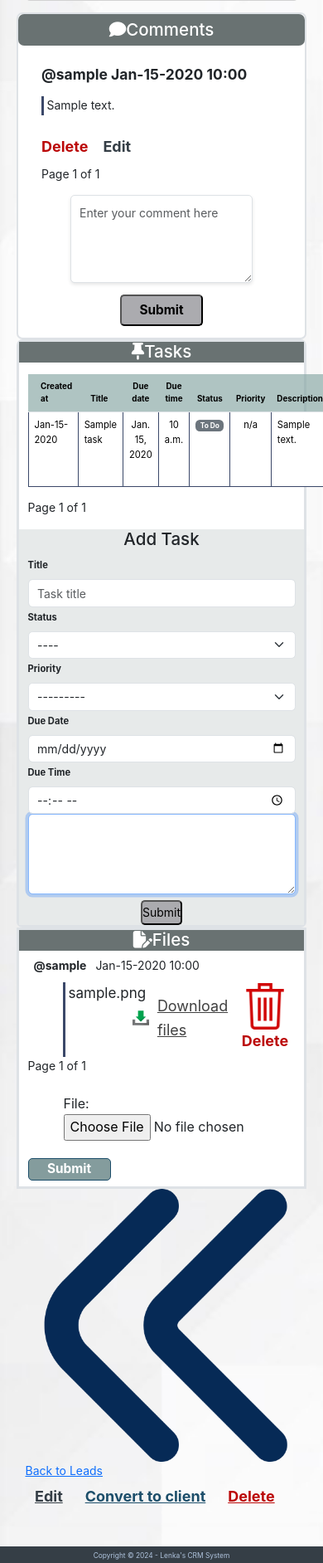
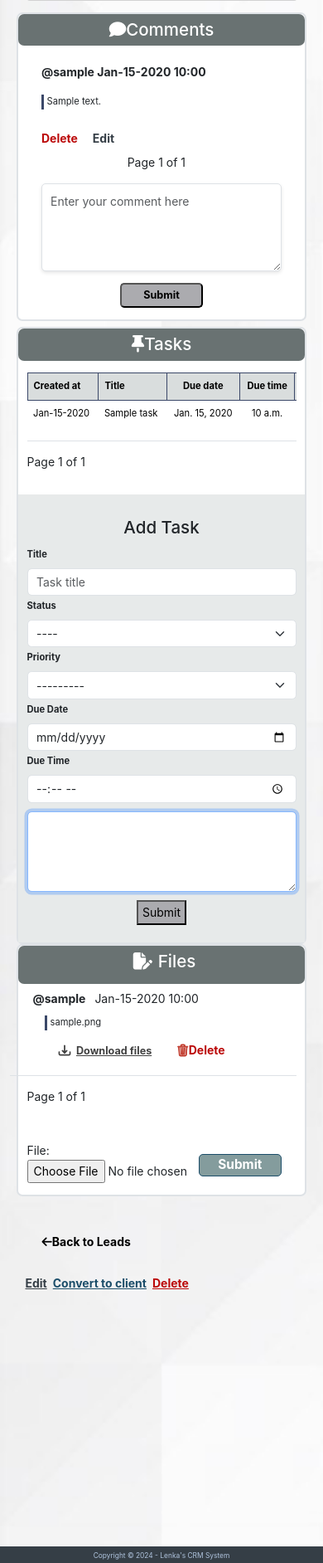
Before and after one commit to lenkamac/CrmSystem, a Django app: page /dashboard/leads/1/ in a window 390 px wide. Shown: the part 522-2406 px from the top of the page at 83% size. Run offline with Django 5.2, Linux system fonts and the light colour scheme; a user stored in the database is signed in; tables that the repository leaves empty hold one stand-in row (values such as "Sample post"); some libraries are stand-ins or nearby versions.

Commit message:
responsiv small device leads detail page rest

```diff
--- a/lead/static/lead/css/lead.css
+++ b/lead/static/lead/css/lead.css
@@ -60,5 +60,7 @@
     .lead-detail-table td {
         font-size: 0.9rem;
     }
-
+    #convert {
+        font-size: 1rem;
+    }
 }
--- a/lead/templates/lead/lead_detail.html
+++ b/lead/templates/lead/lead_detail.html
@@ -151,13 +151,13 @@
                     <div class="col-lg-12 mt-3 pt-2">
                         <div class="row mx-2 mt-0 bg-transparent">
                             {% for comment in comments %}
-                                <div class="col-lg-12 mb-lg-0" style="height: 30px;">
-                                    <p class="fw-bolder fs-5 mb-0">
+                                <div class="col-lg-12 mb-0">
+                                    <div class="fw-bolder fs-6 mb-0">
                                         @{{ comment.created_by }} {{ comment.created_at|date:"M-d-Y H:i" }}
-                                    </p>
+                                    </div>
                                 </div>
                                 <div class="col-lg-12 comment-content">
-                                    <div class="files-p pt-0 mt-0">
+                                    <div class="files-p">
                                         {{ comment.content|linebreaks }}
                                     </div>
                                 </div>
@@ -170,7 +170,7 @@
                                                 {% csrf_token %}
                                                 <button type="submit" class="btn-delete"
                                                         onclick="return confirm('Are you sure you want to delete this comment?');"
-                                                        style="font-size: 18px; border: none; background-color: transparent">
+                                                        style="border: none; background-color: transparent">
                                                     Delete
                                                 </button>
                                             </form>
@@ -212,7 +212,7 @@
                             <!-- Pagination -->
                             <div class="col-lg-12">
                                 <div class="row justify-content-center">
-                                    <div class="col-lg-4 text-center">
+                                    <div class="col-4 text-center">
                                         <nav>
                                             <ul class="pagination">
                                                 {% if comments.has_previous %}
@@ -234,7 +234,7 @@
                                 <form method="post" action="{% url 'lead:add_comment' lead.id %}">
                                     {% csrf_token %}
                                         <div class="col-lg-12">
-                                            <div class="row mx-5 comment-row justify-content-center">
+                                            <div class="row mx-2 comment-row justify-content-center">
                                                 <div class="col-lg-12"> <!-- Make the text area full width -->
                                                     <textarea name="content" class="form-control w-100 comment-form" rows="4"
                                                               placeholder="Enter your comment here"></textarea>
@@ -252,40 +252,41 @@
                     </div>
                 </div>
                 <!--Task section-->
-                <div class="row bg-white rounded-3 border border-3 mt-lg-4">
-                    <div class="col-lg-12" style="background-color: #697272;">
-                        <h3 class="py-lg-2 my-0 text-center text-white">
-                            <i class="fa fa-thumb-tack px-lg-2" aria-hidden="true"></i>Tasks</h3>
+                <div class="row bg-white rounded-3 border border-2 justify-content-sm-center mt-2">
+                    <div class="col-lg-12 rounded-3" style="background-color: #697272;">
+                        <h3 class="text-white text-center pt-2">
+                            <i class="fa fa-thumb-tack mx-lg-2 px-lg-2" aria-hidden="true"></i>Tasks</h3>
                     </div>
                     <div class="col-lg-12">
                         <div class="row mx-lg-2 mt-3 bg-transparent">
                             <div class="col-12">
-                                <table class="table mt-lg-3 w-100" id="task-table">
-                                    <thead>
+                                <div class="table-responsive-custom">
+                                    <table class="table">
+                                        <thead class="th-custom">
                                             <tr>
-                                            <th scope="col" class="text-start" style="width: 160px; padding-left: 15px; background-color: rgba(137, 168, 165, 0.68);">Created at</th>
-                                            <th scope="col" class="text-start" style="width: auto; padding-left: 15px; background-color: rgba(137, 168, 165, 0.68);">Title</th>
-                                            <th scope="col" class="text-center" style="width: 120px; background-color: rgba(137, 168, 165, 0.68);">Due date</th>
-                                            <th scope="col" class="text-center" style="width: 120px; background-color: rgba(137, 168, 165, 0.68);">Due time</th>
-                                            <th scope="col" class="text-center" style="width: 80px; background-color: rgba(137, 168, 165, 0.68);">Status</th>
-                                            <th scope="col" class="text-center" style="width: 80px; background-color: rgba(137, 168, 165, 0.68);">Priority</th>
-                                            <th scope="col" class="text-start" style="width: auto; background-color: rgba(137, 168, 165, 0.68);">Description</th>
-                                            <th scope="col" class="text-center" style="width: 150px; background-color: rgba(137, 168, 165, 0.68);">Action</th>
+                                                <th scope="col" class="text-start text-nowrap" >Created at</th>
+                                                <th scope="col" class="text-start">Title</th>
+                                                <th scope="col" class="text-center text-nowrap">Due date</th>
+                                                <th scope="col" class="text-center text-nowrap">Due time</th>
+                                                <th scope="col" class="text-center">Status</th>
+                                                <th scope="col" class="text-center">Priority</th>
+                                                <th scope="col" class="text-start">Description</th>
+                                                <th scope="col" class="text-center">Action</th>
                                             </tr>
                                         </thead>
                                         <tbody>
                                             {% for task in tasks %}
                                                 <tr>
-                                                <td class="text-start">{{ task.created_at|date:'M-d-Y' }}</td>
-                                                <td class="text-start">{{ task.title }}</td>
-                                                <td class="text-center">
+                                                    <td class="text-start text-nowrap">{{ task.created_at|date:'M-d-Y' }}</td>
+                                                    <td class="text-start text-nowrap">{{ task.title }}</td>
+                                                    <td class="text-center text-nowrap">
                                                         {% if task.due_date %}
                                                             {{ task.due_date }}
                                                         {% else %}
-                                                        <span class="text-muted">No due date</span>
+                                                            <span class="text-muted text-nowrap">No due date</span>
                                                         {% endif %}
                                                     </td>
-                                                <td class="text-center">
+                                                    <td class="text-center text-nowrap">
                                                         {% if task.due_time %}
                                                             {{ task.due_time }}
                                                         {% else %}
@@ -318,7 +319,7 @@
                                                             <span>n/a</span>
                                                         {% endif %}
                                                     </td>
-                                                <td class="text-start">
+                                                    <td class="text-start text-nowrap">
                                                         <span style="font-weight: normal;" title="{{ task.description|escape }}">
                                                             {{ task.description|truncatewords:8 }}
                                                         </span>
@@ -348,6 +349,7 @@
                                         </tbody>
                                     </table>
                                 </div>
+                            </div>
                             <div class="col-lg-12">
                                 <div class="row justify-content-center">
                                     <div class="col-lg-4 text-center">
@@ -367,7 +369,7 @@
                             </div>
                         </div>
                     </div>
-                    <div class="col-lg-12 mt-lg-3 py-lg-4" style="background-color: #e7eaea;">
+                    <div class="col-lg-12 mt-3 py-4" style="background-color: #e7eaea;">
                         <!-- The task creation form: -->
                         <div class="row mx-lg-2 px-lg-3">
                             <form method="post" action="{% url 'task:task_add_lead' lead.id %}">
@@ -375,7 +377,7 @@
                                 <div class="col-lg-12">
                                     <div class="row">
                                         <div class="col-lg-12 text-center pb-lg-2">
-                                            <h3 class="py-lg-2">Add Task</h3>
+                                            <h3 class="pt-2">Add Task</h3>
                                         </div>
                                         <div class="col-lg-4 py-lg-1">
                                             <div class="row justify-content-center">
@@ -423,13 +425,13 @@
                                         </div>
                                     </div>
                                 </div>
-                                <div class="col-lg-12 py-lg-1">
+                                <div class="col-12 mt-2 py-1">
                                     <textarea name="description" class="form-control w-100" rows="4"
                                               placeholder="Description" autofocus>
                                     </textarea>
                                 </div>
                                 <div class="col-lg-12 pt-2 text-center">
-                                    <button type="submit" class="add-button" style="border-radius: 5px;">
+                                    <button type="submit" class="add-button py-sm-1">
                                             Submit
                                     </button>
                                 </div>
@@ -438,45 +440,45 @@
                     </div>
                 </div>
                 <!-- file section -->
-                <div class="row mx-lg-2 bg-white border border-3 mt-lg-4">
-                    <div class="col-lg-12" style="background-color: #697272;">
-                        <h3 class="py-lg-2 my-0 text-center text-white">
-                            <i class="fa-solid fa-file-pen mx-lg-1 px-lg-1"></i>Files
+                <div class="row mx-lg-2 bg-white border border-2 rounded-3 mt-lg-4">
+                    <div class="col-lg-12 rounded-3" style="background-color: #697272;">
+                        <h3 class="py-2 text-center text-white">
+                            <i class="fa-solid fa-file-pen mx-1 px-1"></i>Files
                         </h3>
                     </div>
                     {% for file in lead.files.all %}
-                        <div class="col-lg-12">
-                            <div class="row">
+                        <div class="col-12">
+                            <div class="row justify-content-sm-start">
                                 <div class="col-12 mt-2">
                                     <strong class="px-2">@{{ file.created_by }}</strong>
                                     {{ file.created_at|date:"M-d-Y H:i" }}
                                 </div>
                             </div>
-                            <div class="row mx-5 pt-1 justify-content-center">
-                                <div class="files-p col-6" style="font-size:17px;">
+                            <div class="row mx-4 pt-1 justify-content-sm-start">
+                                <div class="files-p col-sm-12">
                                     {{ file.file.name|basename }}
                                 </div>
                                  <!-- Download Button, Delete Button -->
-                                <div class="col-6 d-inline-flex align-items-center justify-content-center">
-                                    <img src="{% static 'images/input.png' %}" alt="input" class="download-icon">
-                                    <a href="{{ file.file.url }}" class="download-a">Download files</a>
+                                <div class="col-sm-12 pt-2 d-flex align-items-center gap-3 flex-wrap">
+                                    <a href="{{ file.file.url }}" class="download-a mb-0">
+                                        <i class="bi bi-download px-2 icon-bold fs-6"></i>Download files
+                                    </a>
 
                                     <!-- Delete Button -->
-                                    <form action="{% url 'lead:delete_file' lead.id file.id %}" method="post"
-                                          style="display:inline;">
+                                    <form action="{% url 'lead:delete_file' lead.id file.id %}" method="post">
                                       {% csrf_token %}
-                                      <button type="submit" class="btn btn-delete px-lg-4" style="display: inline;"
+                                      <button type="submit" class="btn btn-delete"
                                               onclick="return confirm('Are you sure you want to delete this file?');">
-                                            <img src="{% static 'images/empty.png' %}" alt="empty" height="20" class="px-lg-1">Delete
+                                            <i class="bi bi-trash3 icon-bold fs-6"></i>Delete
                                       </button>
                                     </form>
                                 </div>
                             </div>
                         </div>
                     {% endfor %}
-                    <div class="row mx-lg-2">
+                    <div class="row border-top mt-3 pt-3 justify-content-center">
                         <!-- Pagination -->
-                        <div class="col-lg-12">
+                        <div class="col-lg-12 text-center">
                             <div class="row justify-content-center">
                                 <div class="col-lg-4 text-center">
                                     <nav>
@@ -495,56 +497,41 @@
                         </div>
                     </div>
                     <!-- Add file form -->
-                    <div class="pt-lg-2">
-                        <form method="post" action="{% url 'lead:add_file' lead.id %}" enctype="multipart/form-data">
+                    <div class="row mt-3">
+                        <div class="col-12 pt-2">
+                            <form method="post" action="{% url 'lead:add_file' lead.id %}" enctype="multipart/form-data"
+                             class="row g-2 align-items-center">
                             {% csrf_token %}
-                            <div class="col-lg-6 align-items-start">
-                                <div class="row mx-lg-3 px-lg-3 py-lg-1 justify-content-center">
-                                    <div class="col-9 text-start pt-2" style="font-size:16px;">
+                                <div class="col-8 pt-2">
                                     {{ fileform.as_p }}
                                 </div>
-                                    <div class="col-lg-3 py-2">
+                                <div class="col-4">
                                     <button class="form-submit-btn">Submit</button>
-                                    </div>
-                                </div>
                                 </div>
                             </form>
                         </div>
                     </div>
                 </div>
+            </div>
 
-            <div class="col-lg-12 mt-lg-3 px-lg-4 pt-lg-2">
+            <div class="col-12 py-3">
                 <!-- Section for back to leads, delete, edit and convert lead -->
-                <div class="row justify-content-center">
-                    <div class="col-lg-6">
-                        <div class="row">
-                            <div class="col-lg-12">
-                                <img src="{% static 'images/arrow.png' %}" alt="arrow" class="arrow-icon px-lg-2" height="18">
-                                <a class="custom-back-a" href="{% url 'lead:list' %}">Back to Leads</a>
-                            </div>
-                        </div>
-                    </div>
-                    <div class="col-lg-6">
-                        <div class="row justify-content-end">
-                            <div class="col-lg-6 mx-lg-3">
-                                <div class="justify-content-end">
-                                    <form id="lead_delete_form" method="post" action="{% url 'lead:delete' lead.id %}">
+                <div class="d-flex flex-wrap justify-content-between align-items-center gap-2">
+                    <a class="back-to-dashboard" href="{% url 'lead:list' %}">
+                        <i class="fa-solid fa-arrow-left px-sm-4 pb-4"></i>Back to Leads
+                    </a>
+
+                    <form id="lead_delete_form" method="post" action="{% url 'lead:delete' lead.id %}"
+                          class="d-flex flex-wrap align-items-center gap-2 m-0">
                         {% csrf_token %}
-                                            <button class="btn">
-                                                <a href="{% url 'lead:edit' lead.id %}" class="btn-edit">Edit</a>
-                                            </button>
-                                            <button class="btn">
+                            <a href="{% url 'lead:edit' lead.id %}" class="btn-edit pt-1">Edit</a>
+
                             <a href="{% url 'lead:convert_lead' lead.id %}" id="convert">Convert to client</a>
-                                            </button>
-                                            <button class="btn">
+
                             <a href="#" class="btn-delete"
-                                                   onclick="document.getElementById('lead_delete_form').submit();">Delete</a>
-                                            </button>
+                               onclick="document.getElementById('lead_delete_form').submit();">Delete
+                            </a>
                     </form>
-                                </div>
-                            </div>
-                        </div>
-                    </div>
                 </div>
             </div>
         </div>
--- a/static/styles.css
+++ b/static/styles.css
@@ -190,13 +190,13 @@ table {
     border: 1px solid #3b4869;
     text-align: center;
 }
-tbody tr td a {
+.tbody tr td a {
     text-decoration: none;
     font-size: 1.1rem;
     color: #23523c;
     font-weight: bold;
 }
-tbody tr td {
+.tbody tr td {
     border: 1px solid #3b4869;
     font-size: 16px;
     text-align: center;
@@ -217,6 +217,12 @@ tbody tr td {
     color: darkorange;
     font-size: 1.2rem;
     -webkit-text-stroke-width: 0.5px;
+}
+.bi-download {
+    font-size: 1.2rem;
+}
+.icon-bold {
+  -webkit-text-stroke: 0.8px currentColor;
 }
 
 /* status */
@@ -431,12 +437,8 @@ main {
 .download-a {
     padding-right: 5px;
     padding-top: 2px;
-    font-size: 18px;
+    font-size: 1.2rem;
     color: #414141;
-}
-.download-icon {
-    height: 40px;
-    width: 40px;
 }
 .files-p {
     border-left: 3px solid #3b4869;
@@ -444,14 +446,16 @@ main {
     padding: 0 4px;
     margin-top: 5px;
     background-color: white;
+    font-size: 1.1rem;
+}
+.download-a {
+    font-size: 1.2rem;
+    font-weight: bold;
 }
 .download-a:hover {
     font-weight: bold;
     font-size: 20px;
 }
-
-
-
 
 /* Small devices (landscape phones, 576px and up) */
 @media (max-width: 575px) {
@@ -545,14 +549,25 @@ main {
     .bi-pencil-square {
         font-size: 0.6rem;
     }
+    .bi-download {
+        font-size: 0.6rem;
+    }
 
     .add-button {
         font-size: 1rem;
         height: 30px;
+        width: 60px;
     }
     .export-button {
         font-size: 1rem;
         height: 30px;
+    }
+    .btn-edit {
+        font-size: 1rem;
+        height: 30px;
+    }
+    .btn-delete {
+        font-size: 1rem;
     }
     .btn-delete-selected {
         font-size: 1rem;
@@ -573,6 +588,10 @@ main {
         font-size: 0.9rem;
         height: 30px;
     }
+    .comment-btn {
+        font-size: 0.9rem;
+        height: 30px;
+    }
 
     .th-custom tr th {
         font-size: 0.8rem;
@@ -587,7 +606,15 @@ main {
         font-size: 0.6rem;
     }
 
+    .files-p {
+        font-size: 0.8rem;
+    }
+    .download-a {
+        font-size: 0.9rem;
+    }
+
     .form-label {
         font-size: 0.8rem;
     }
+
 }
```
Also changed, not shown: 1 other file. Lines whose indentation alone changed are shown as unchanged.
